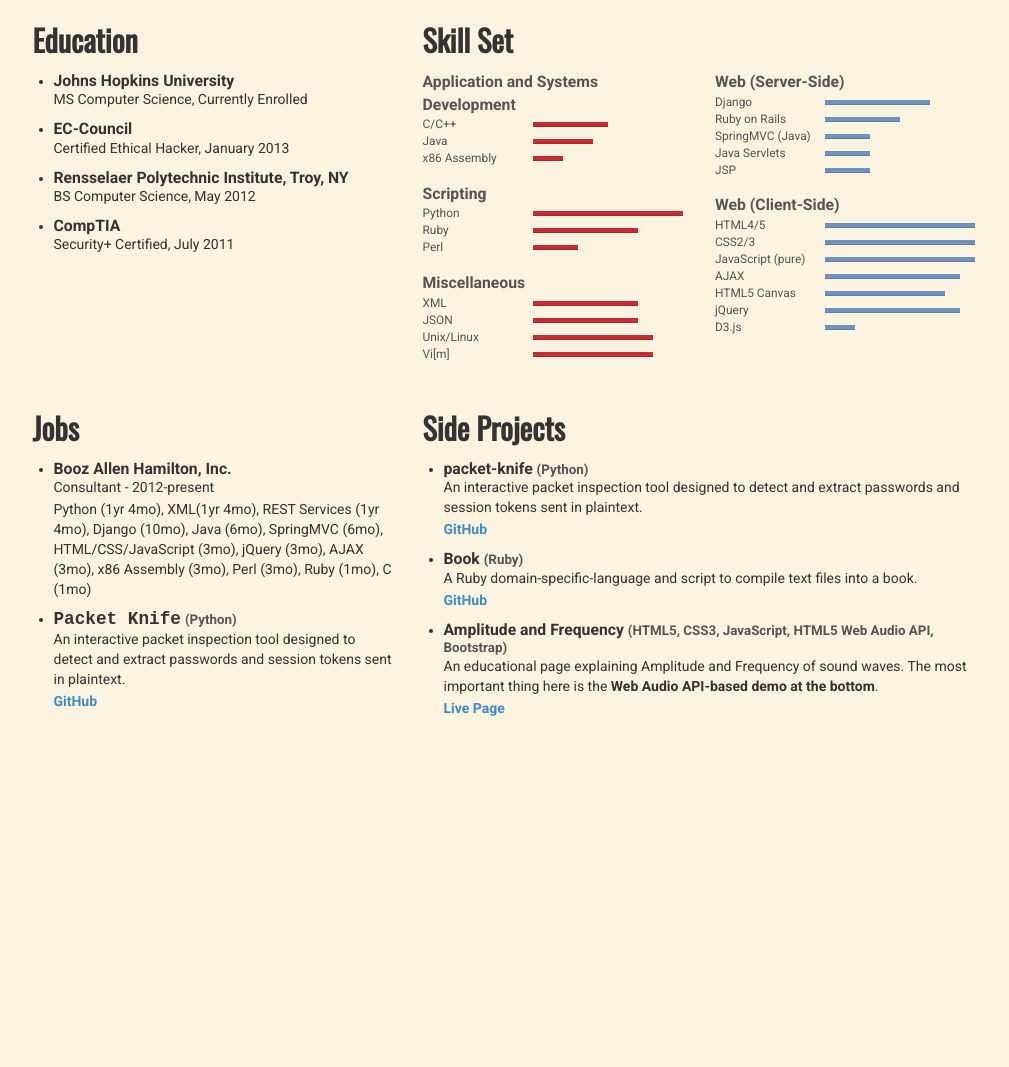
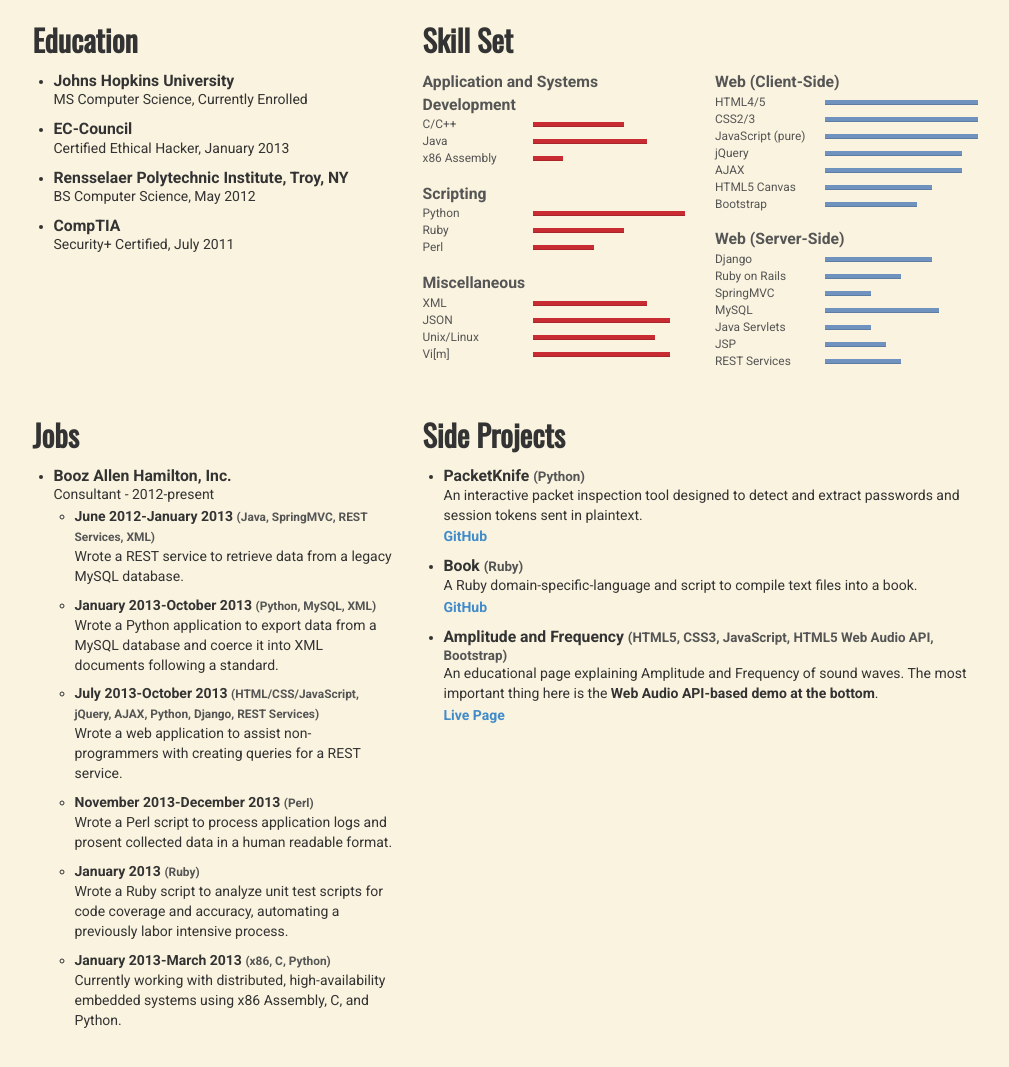
Before and after one commit to kenbellows/kenbellows.github.io, a plain HTML site: page index.html in a window 1280 px wide. Shown: the part 259-1326 px from the top of the page, without its empty margins (135-1144 px from the left). Before the commit the page ends 1001 px from the top, so only its background shows below. Drawn offline with nearby package versions, Linux system fonts and the light colour scheme.

Commit message:
Updated to complete content as of 5/14/2014

```diff
--- a/css/styles.css
+++ b/css/styles.css
@@ -114,3 +114,7 @@ td, .faded {
 #web-table .progress-bar {
   background-color: #7092be;
 }
+
+#jobs li {
+  padding-bottom: 0.5em;
+}
--- a/index.html
+++ b/index.html
@@ -12,7 +12,7 @@
     $(function(){
       $("span.progress-bar").each(function() {
         $(this).animate({
-          width : 1.5*parseInt($(this).attr("data-width"))+"px"
+          width : $(this).attr("data-width")+"%"//1.5*parseInt($(this).attr("data-width"))+"px"
         });
       });
     });
@@ -31,7 +31,6 @@
       </div>
       <div class="col-sm-1"></div>
     </div>
-
   </div>
 
   <div class="main container">
@@ -67,11 +66,11 @@
               <tr><td class="skill-category" colspan="2"><strong>Application and Systems Development</strong></td></tr>
               <tr>
                 <td>C/C++</td>
-                <td><span class="progress-bar" data-width="50"></span></td>
+                <td><span class="progress-bar" data-width="60"></span></td>
               </tr>
               <tr>
                 <td>Java</td>
-                <td><span class="progress-bar" data-width="40"></span></td>
+                <td><span class="progress-bar" data-width="75"></span></td>
               </tr>
               <tr>
                 <td>x86 Assembly</td>
@@ -84,23 +83,22 @@
                 <td><span class="progress-bar" data-width="100"></span></td>
               </tr>
               <tr>
-              <tr>
                 <td>Ruby</td>
-                <td><span class="progress-bar" data-width="70"></span></td>
+                <td><span class="progress-bar" data-width="60"></span></td>
               </tr>
               <tr>
                 <td>Perl</td>
-                <td><span class="progress-bar" data-width="30"></span></td>
+                <td><span class="progress-bar" data-width="40"></span></td>
               </tr>
 
               <tr><td class="skill-category" colspan="2"><strong>Miscellaneous</strong></td></tr>
               <tr>
                 <td>XML</td>
-                <td><span class="progress-bar" data-width="70"></span></td>
+                <td><span class="progress-bar" data-width="75"></span></td>
               </tr>
               <tr>
                 <td>JSON</td>
-                <td><span class="progress-bar" data-width="70"></span></td>
+                <td><span class="progress-bar" data-width="90"></span></td>
               </tr>
               <tr>
                 <td>Unix/Linux</td>
@@ -108,34 +106,12 @@
               </tr>
               <tr>
                 <td>Vi[m]</td>
-                <td><span class="progress-bar" data-width="80"></span></td>
+                <td><span class="progress-bar" data-width="90"></span></td>
               </tr>
             </table>
           </div>
           <div class="col-sm-6">
             <table id="web-table">
-              <tr><td class="skill-category" colspan="2"><strong>Web (Server-Side)</strong></td></tr>
-              <tr>
-                <td>Django</td>
-                <td><span class="progress-bar" data-width="70"></span></td>
-              </tr>
-              <tr>
-                <td>Ruby on Rails</td>
-                <td><span class="progress-bar" data-width="50"></span></td>
-              </tr>
-              <tr>
-                <td>SpringMVC (Java)</td>
-                <td><span class="progress-bar" data-width="30"></span></td>
-              </tr>
-              <tr>
-                <td>Java Servlets</td>
-                <td><span class="progress-bar" data-width="30"></span></td>
-              </tr>
-              <tr>
-                <td>JSP</td>
-                <td><span class="progress-bar" data-width="30"></span></td>
-              </tr>
-
               <tr><td class="skill-category" colspan="2"><strong>Web (Client-Side)</strong></td></tr>
               <tr>
                 <td>HTML4/5</td>
@@ -150,20 +126,50 @@
                 <td><span class="progress-bar" data-width="100"></span></td>
               </tr>
               <tr>
+                <td>jQuery</td>
+                <td><span class="progress-bar" data-width="90"></span></td>
+              </tr>
+              <tr>
                 <td>AJAX</td>
                 <td><span class="progress-bar" data-width="90"></span></td>
               </tr>
               <tr>
                 <td>HTML5 Canvas</td>
-                <td><span class="progress-bar" data-width="80"></span></td>
+                <td><span class="progress-bar" data-width="70"></span></td>
               </tr>
               <tr>
-                <td>jQuery</td>
-                <td><span class="progress-bar" data-width="90"></span></td>
+                <td>Bootstrap</td>
+                <td><span class="progress-bar" data-width="60"></span></td>
+              </tr>
+
+            <tr><td class="skill-category" colspan="2"><strong>Web (Server-Side)</strong></td></tr>
+              <tr>
+                <td>Django</td>
+                <td><span class="progress-bar" data-width="70"></span></td>
               </tr>
               <tr>
-                <td>D3.js</td>
-                <td><span class="progress-bar" data-width="20"></span></td>
+                <td>Ruby on Rails</td>
+                <td><span class="progress-bar" data-width="50"></span></td>
+              </tr>
+              <tr>
+                <td>SpringMVC</td>
+                <td><span class="progress-bar" data-width="30"></span></td>
+              </tr>
+              <tr>
+                <td>MySQL</td>
+                <td><span class="progress-bar" data-width="75"></span></td>
+              </tr>
+              <tr>
+                <td>Java Servlets</td>
+                <td><span class="progress-bar" data-width="30"></span></td>
+              </tr>
+              <tr>
+                <td>JSP</td>
+                <td><span class="progress-bar" data-width="40"></span></td>
+              </tr>
+              <tr>
+                <td>REST Services</td>
+                <td><span class="progress-bar" data-width="50"></span></td>
               </tr>
             </table>
           </div>
@@ -173,24 +179,38 @@
     </div>
     <div class="row">
       <div class="col-sm-1"></div>
-      <div class="col-sm-4">
+      <div id="jobs" class="col-sm-4">
         <h2>Jobs</h2>
         <ul>
           <li>
             <h4>Booz Allen Hamilton, Inc.</h4>
             <p>Consultant - 2012-present</p>
-			<p>Python (1yr 4mo), XML(1yr 4mo), REST Services (1yr 4mo), Django (10mo), Java (6mo), SpringMVC (6mo), HTML/CSS/JavaScript (3mo), jQuery (3mo), AJAX (3mo), x86 Assembly (3mo), Perl (3mo), Ruby (1mo), C (1mo)
-			<p>
-			<!--<ul>
-				<li>Developed a RESTful interface in Java on top of a legacy MySQL database using the SpringMVC framework and Jersey to retrieve and marshall data into XML and JSON.</li>
-				<li>Wrote a Python application to mass-convert malware data from the legacy MySQL database into XML documents conforming to the STiX, CybOX and MAEC standards being developed by MITRE, while contributing to the standards.</li>
-				<li>Added an HTML/CSS/JavaScript web frontend to an existing Django site to assist less technical users in crafting and executing queries for the REST service and to use corporate PKI authentication and authorization services.</li>
-			</ul>-->
-          </li>
-          <li>
-            <h4><tt>Packet Knife</tt> <span class="faded">(Python)</span></h4>
-            <p>An interactive packet inspection tool designed to detect and extract passwords and session tokens sent in plaintext.</p>
-            <p><a href="https://github.com/kenbellows/packet-knife">GitHub</a></p>
+            <ul>
+              <li>
+                <strong>June 2012-January 2013 <span class="faded">(Java, SpringMVC, REST Services, XML)</span></strong>
+                <p>Wrote a REST service to retrieve data from a legacy MySQL database.</p>
+              </li>
+              <li>
+                <strong>January 2013-October 2013 <span class="faded">(Python, MySQL, XML)</span></strong>
+                <p>Wrote a Python application to export data from a MySQL database and coerce it into XML documents following a standard.</p>
+              </li>
+              <li>
+                <strong>July 2013-October 2013 <span class="faded">(HTML/CSS/JavaScript, jQuery, AJAX, Python, Django, REST Services)</span></strong>
+                <p>Wrote a web application to assist non-programmers with creating queries for a REST service.</p>
+              </li>
+              <li>
+                <strong>November 2013-December 2013 <span class="faded">(Perl)</span></strong>
+                <p>Wrote a Perl script to process application logs and prosent collected data in a human readable format.</p>
+              </li>
+              <li>
+                <strong>January 2013 <span class="faded">(Ruby)</span></strong>
+                <p>Wrote a Ruby script to analyze unit test scripts for code coverage and accuracy, automating a previously labor intensive process.</p>
+              </li>
+              <li>
+                <strong>January 2013-March 2013 <span class="faded">(x86, C, Python)</span></strong>
+                <p>Currently working with distributed, high-availability embedded systems using x86 Assembly, C, and Python.</p>
+              </li>
+            </ul>
           </li>
         </ul>
       </div>
@@ -198,7 +218,7 @@
         <h2>Side Projects</h2>
         <ul>
           <li>
-            <h4>packet-knife <span class="faded">(Python)</span></h4>
+            <h4>PacketKnife <span class="faded">(Python)</span></h4>
             <p>An interactive packet inspection tool designed to detect and extract passwords and session tokens sent in plaintext.</p>
             <p><a href="https://github.com/kenbellows/packet-knife">GitHub</a></p>
           </li>
@@ -216,6 +236,19 @@
       </div>
       <div class="col-sm-1"></div>
     </div>
+    <!--
+    <div class="row">
+      <div class="col-sm-1"></div>
+      <div class="col-sm-10">
+        <h2>Highlights</h2>
+
+        <h4>Automated Test Review Scripts</h4>
+        <p>When tasked to review 120 unit test scripts written by coworkers for code path coverage and accuracy, I recognized an opportunity to automate.
+           Using Ruby, I wrote a script to automate the process of comparing all tested code paths to the possible paths.</p>
+      </div>
+      <div class="col-sm-1"></div>
+    </div>
+    -->
   </div>
 
 </body>
```
